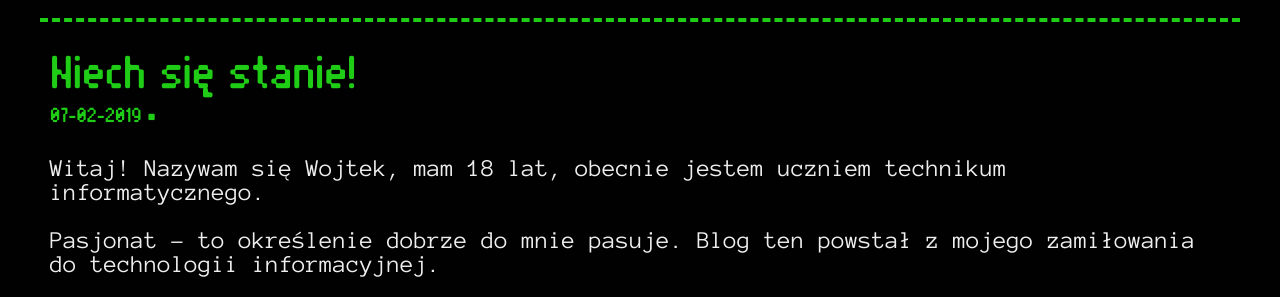
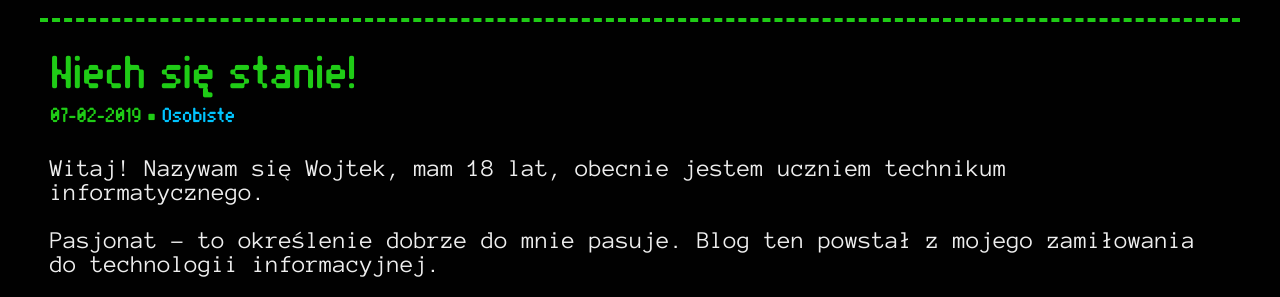
Before and after one commit to wojtek2kdev/wojtek2kdev.github.io, a Jekyll site: the page built from _posts/2019-02-07-about.md, in a window 1280 px wide. Shown: the part 446-743 px from the top of the page. Built offline with Jekyll 4.4.1, drawn with Linux system fonts in a browser that asks for light colours; some web fonts are replaced.

Commit message:
Add new category name

```diff
--- a/_config.yml
+++ b/_config.yml
@@ -31,6 +31,7 @@ categories_names:
   "rozne": "Rozne"
   "projekty": "Projekty"
   "poradniki": "Poradniki"
+  "osobiste": "Osobiste"
 plugins:
   - jekyll-feed
   - jekyll-paginate
```
